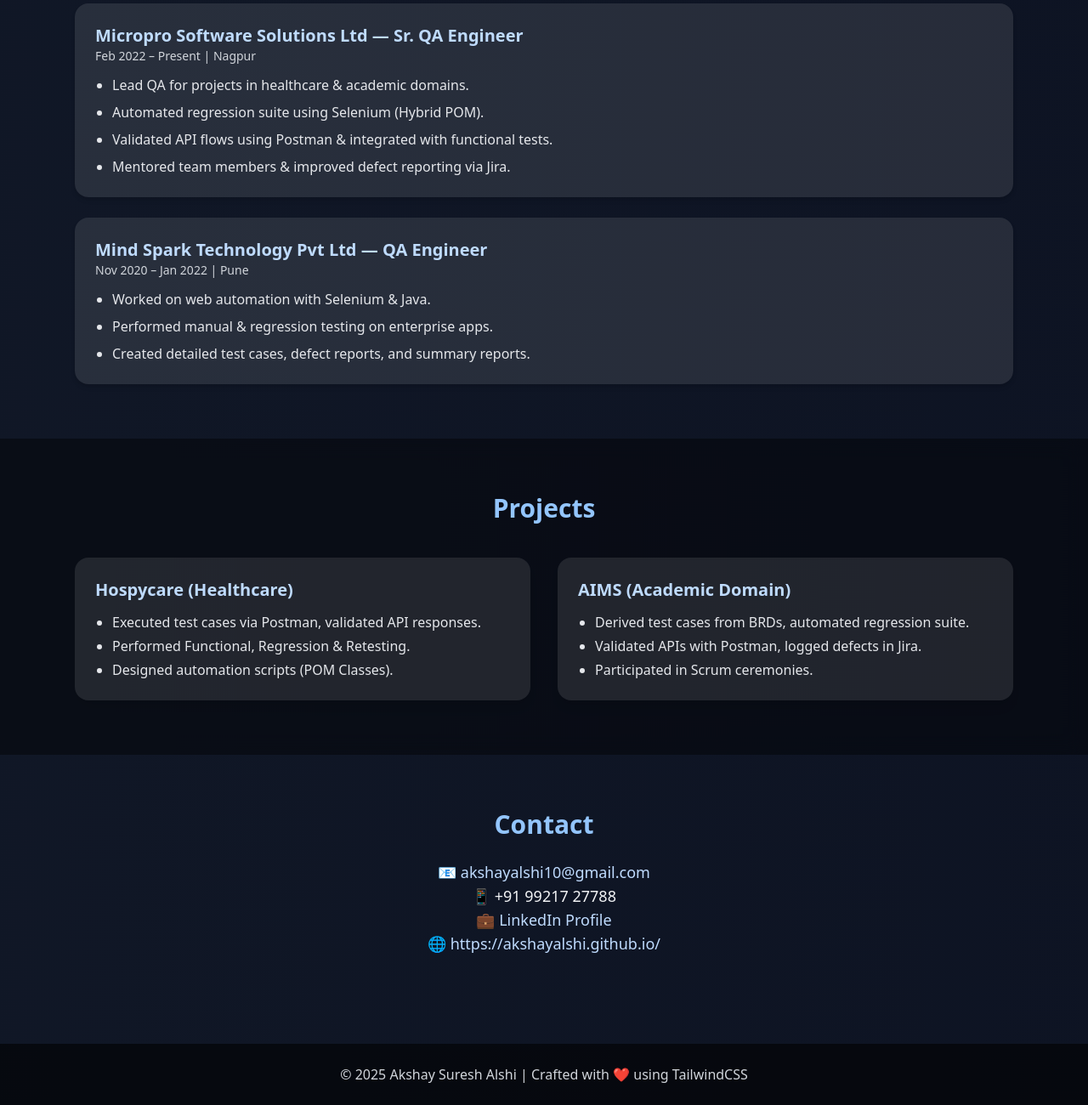
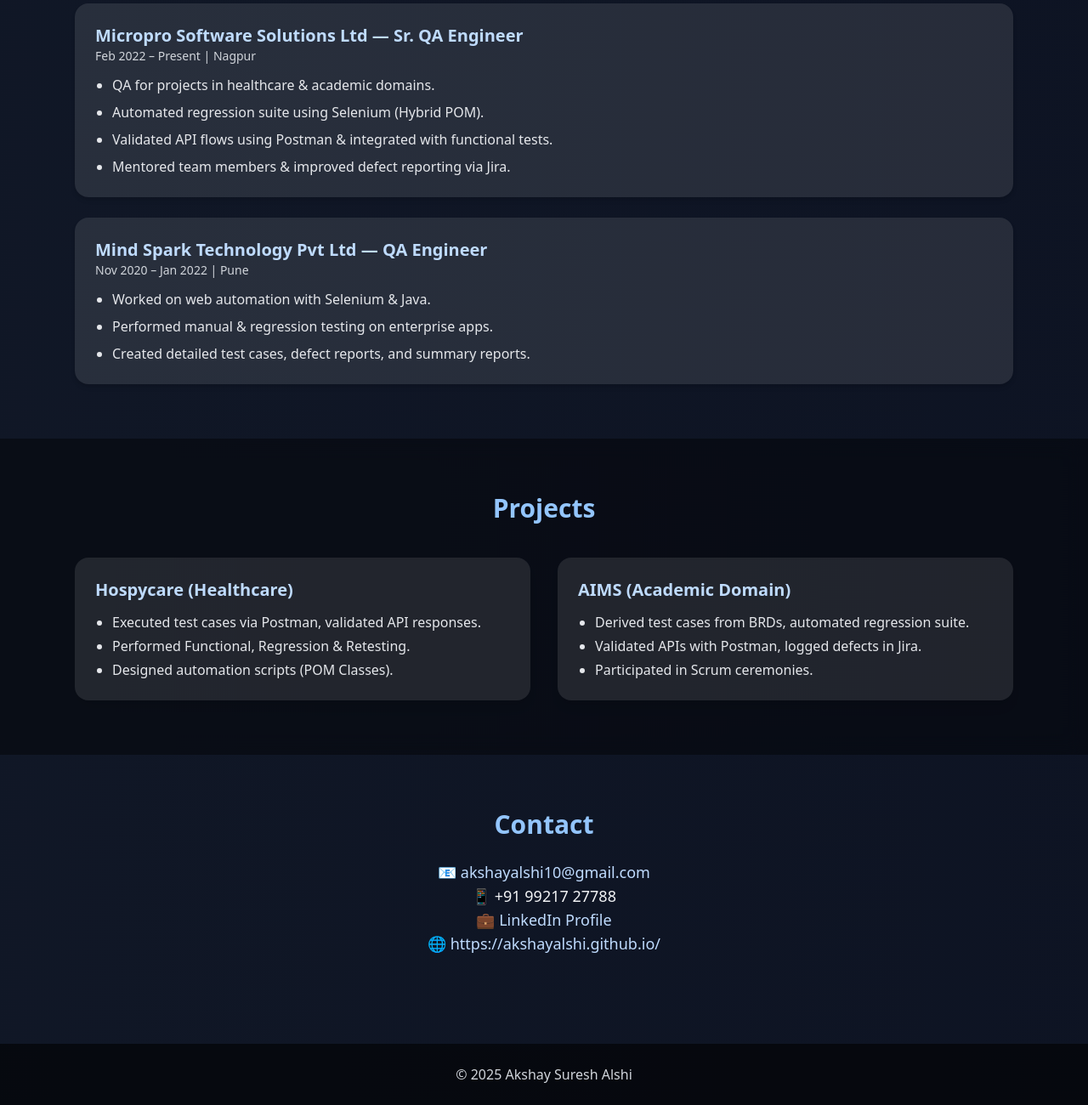
Before and after one commit to AkshayAlshi/AkshayAlshi.github.io, a plain HTML site: page index.html in a window 1280 px wide. Shown: the part 1548-2848 px from the top of the page at 85% size. Drawn offline with nearby package versions, Linux system fonts and the light colour scheme.

Commit message:
Update index.html
modify the code

```diff
--- a/index.html
+++ b/index.html
@@ -100,7 +100,7 @@
         <h3 class="font-bold text-xl text-blue-200">Micropro Software Solutions Ltd — Sr. QA Engineer</h3>
         <p class="text-sm text-gray-300">Feb 2022 – Present | Nagpur</p>
         <ul class="list-disc text-left mt-3 ml-5 space-y-2 text-gray-200">
-          <li>Lead QA for projects in healthcare & academic domains.</li>
+          <li>QA for projects in healthcare & academic domains.</li>
           <li>Automated regression suite using Selenium (Hybrid POM).</li>
           <li>Validated API flows using Postman & integrated with functional tests.</li>
           <li>Mentored team members & improved defect reporting via Jira.</li>
@@ -160,7 +160,7 @@
 
   <!-- Footer -->
   <footer class="bg-black/60 text-gray-300 text-center py-6 mt-10">
-    <p>© 2025 Akshay Suresh Alshi | Crafted with ❤️ using TailwindCSS</p>
+    <p>© 2025 Akshay Suresh Alshi </p>
   </footer>
 
 </body>
```
